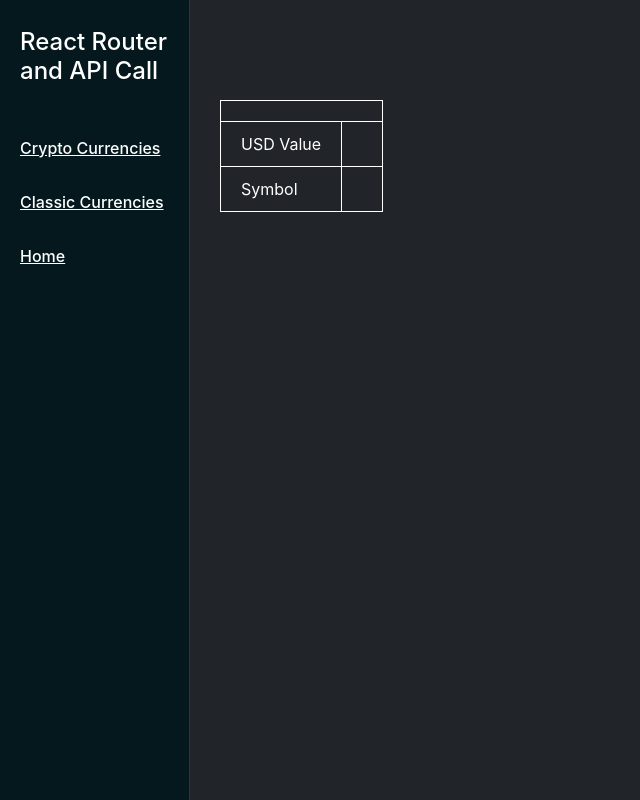
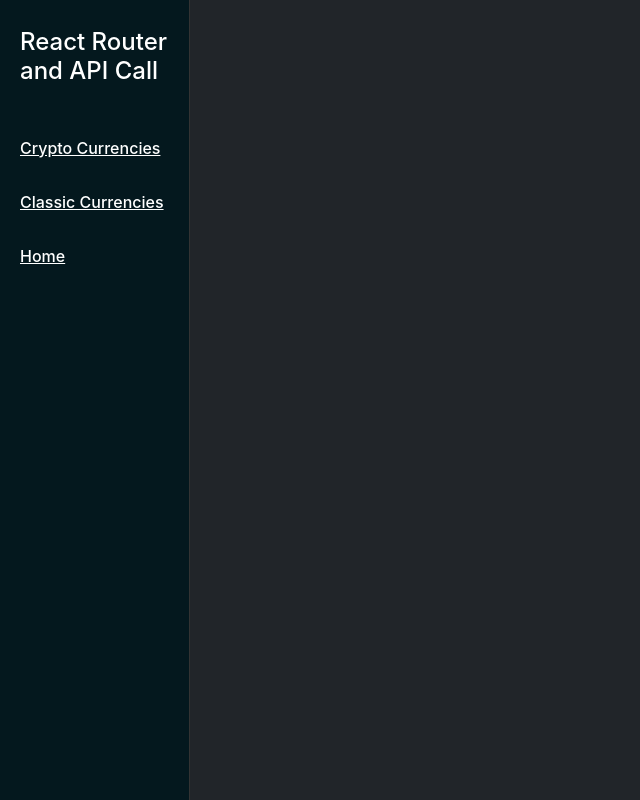
Before and after one commit to afrangulea/react-exchange-rates, a React (Create React App) app: page /CryptoCoin in a window 1280 px wide. Shown: the whole page, without its empty margins (0-640 px from the left). Built offline with nearby package versions, Linux system fonts and the light colour scheme.

Commit message:
Removed unused component from App.js

```diff
--- a/src/App.js
+++ b/src/App.js
@@ -1,7 +1,6 @@
 import Nav from "./Nav";
 import Home from "./Home";
 import Crypto from "./Crypto";
-import CryptoCoin from "./CryptoCoin";
 // import CryptoCoin from "./CryptoCoin";
 import Classic from "./Classic";
 import { BrowserRouter as Router, Routes, Route } from "react-router-dom";
@@ -12,12 +11,9 @@
       <Nav />
       <Routes>
         <Route path="/" element={<Home />} />
-        <Route path="/crypto" element={<Crypto coin />}>
-          {/* <Route path="{coin}" element={<Crypto />} /> */}
-        </Route>
-        {/* <Route path="/crypto/:coin" element={<CryptoCoin /> */}
+        <Route path="/crypto" element={<Crypto coin />} />
         <Route path="/classic" element={<Classic />} />
-        <Route path="CryptoCoin" element={<CryptoCoin />} />
+        {/* <Route path="CryptoCoin" element={<CryptoCoin />} /> */}
       </Routes>
     </Router>
   );
--- a/src/CryptoCoin.js
+++ b/src/CryptoCoin.js
@@ -2,9 +2,7 @@
   const symbol = props.symbol;
   const rateUsd = props.rateUsd;
   console.log(props);
-  // useEffect(() => {
-  //   console.log("use effect ran");
-  // }, []);
+
   return (
     <div className="crypto-coin-details">
       <table className="coin-details">
```
